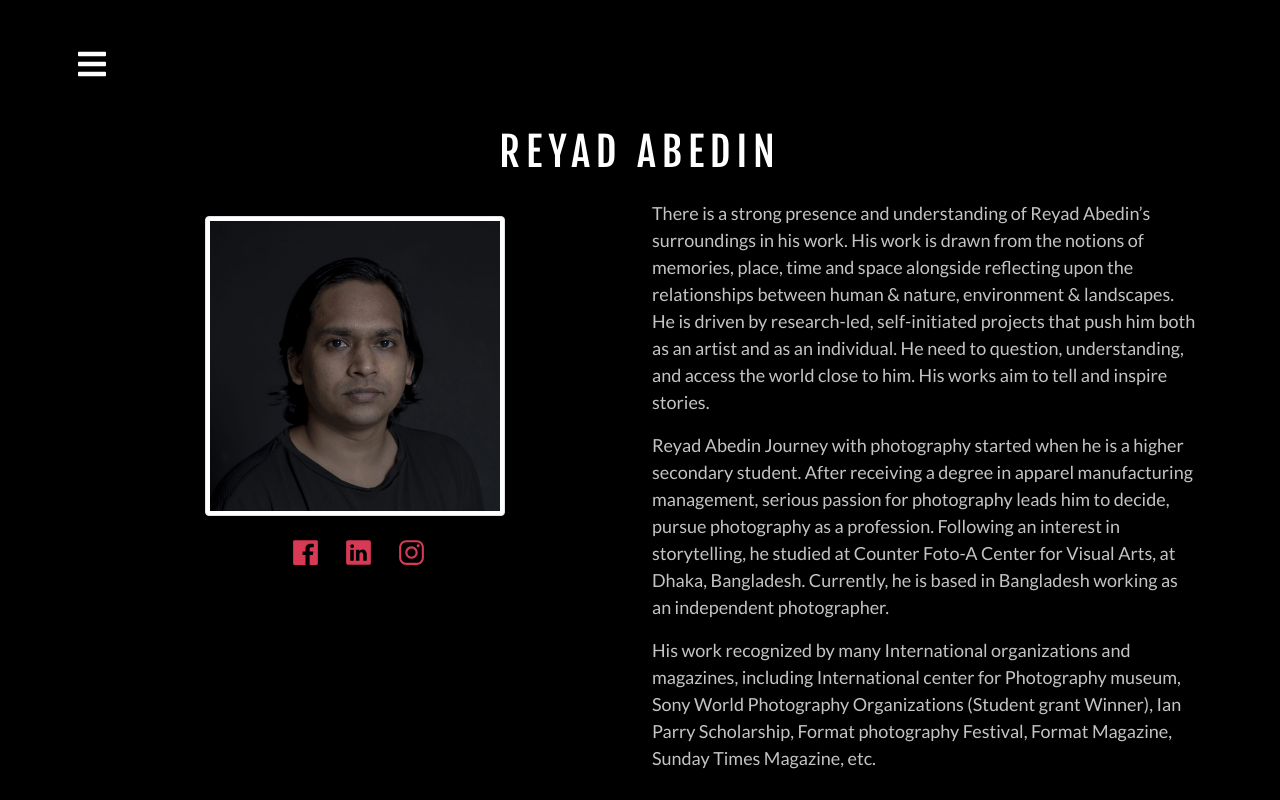
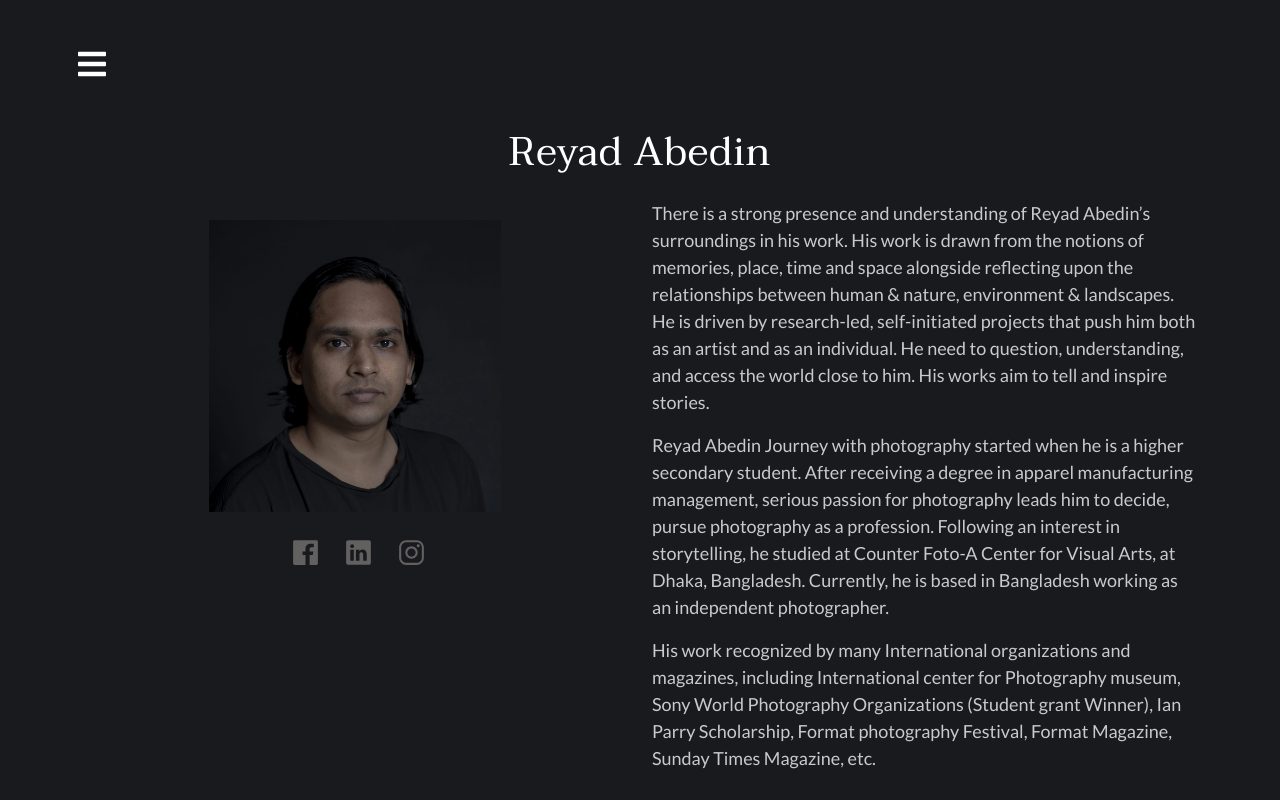
Before and after one commit to SMRsaimon/artist_protfolio, a React (Create React App) app: page /reyad_abedin/about in a window 1280 px wide. Shown: the top 800 px of the page. Built offline with nearby package versions, Linux system fonts and the light colour scheme.

Commit message:
modified

```diff
--- a/src/App.css
+++ b/src/App.css
@@ -1,5 +1,5 @@
 @import url('https://fonts.googleapis.com/css2?family=Lato&display=swap');
-
+@import url('https://fonts.googleapis.com/css2?family=Taviraj&display=swap');
 * {
   box-sizing: border-box;
   margin: 0;
--- a/src/components/About/About.css
+++ b/src/components/About/About.css
@@ -1,5 +1,5 @@
 #about {
-  background: black;
+  background: #191a1e;
   padding-bottom: 70px;
 
   color: rgba(255, 255, 255, 0.767);
@@ -18,3 +18,11 @@
    color: rgb(216, 58, 86);
     font-family: 'Fjalla One', sans-serif;
 }
+.img-thumbnail{
+  padding: 0.25rem;
+  background-color: transparent !important;
+  border: none !important;
+  border-radius: 0.25rem;
+  max-width: 100%;
+  height: auto;
+}
--- a/src/components/About/About.jsx
+++ b/src/components/About/About.jsx
@@ -67,7 +67,7 @@ const About = () => {
         <Sidebar />
 
         <div className="container pt-5">
-        <h1 className="text-center pb-3 text-md-left  home-heading text-uppercase">
+        <h1 className="text-center pb-3 text-md-left  home-heading text-capitalize">
                 Reyad Abedin
               </h1>
           <div className="row">
--- a/src/components/Footer/Footer.jsx
+++ b/src/components/Footer/Footer.jsx
@@ -15,7 +15,8 @@ const Footer = () => {
           </div>
           <div className="col-md-12 d-flex justify-content-center">
               <div className="copy-right-text">
-                     <p> Copyright @ {new Date().getFullYear()} All rights reserved by Riyad Abedin.
+                     <p> Copyright @ {new Date().getFullYear()} All rights reserved by Reyad Abedin
+.
                      Developed by  <a href="https://www.mensadigiworld.com">Mensa Digiworld</a> </p>
               </div>
           </div>
--- a/src/components/Home/Home.css
+++ b/src/components/Home/Home.css
@@ -12,9 +12,9 @@
 
     white-space: nowrap;
 
-    letter-spacing: .15em;
+    letter-spacing: 0.7px;
    color: white;
-   font-family: 'Fjalla One', sans-serif;
+   font-family: 'Taviraj', serif;
 }
 .home-title{
 
--- a/src/components/Home/Home.js
+++ b/src/components/Home/Home.js
@@ -13,7 +13,7 @@ const Home = () => {
         <div className="container">
           <div className="row">
             <div className="col-md-12">
-              <h1 className="text-center home-heading text-uppercase">
+              <h1 className="text-center home-heading text-capitalize">
                 Reyad Abedin
               </h1>
             </div>
--- a/src/components/Navigation/Sidebar.js
+++ b/src/components/Navigation/Sidebar.js
@@ -59,7 +59,7 @@ const Sidebar = () => {
 
   return (
     <>
-      <IconContext.Provider value={{ color: 'red' }}>
+      <IconContext.Provider value={{ color: 'gray' }}>
 
           <NavIcon className="toggle-icon" to='#'>
             <FaIcons.FaBars  onClick={showSidebar} />
--- a/src/components/Navigation/SidebarData.js
+++ b/src/components/Navigation/SidebarData.js
@@ -1,6 +1,6 @@
 import React from 'react';
 import * as FaIcons from 'react-icons/fa';
-import * as AiIcons from 'react-icons/ai';
+
 import * as IoIcons from 'react-icons/io';
 import * as RiIcons from 'react-icons/ri';
 
@@ -11,7 +11,7 @@ export const SidebarData = [
     icon: <IoIcons.IoIosPaper />
   },
   {
-    title: 'Projects',
+    title: 'Personal Projects',
     path: '/',
 
     iconClosed: <RiIcons.RiArrowDownSFill />,
--- a/src/components/Navigation/SubMenu.js
+++ b/src/components/Navigation/SubMenu.js
@@ -12,12 +12,11 @@ const SidebarLink = styled(Link)`
   height: 60px;
   text-decoration: none;
   font-size: 18px;
+  &:hover{
+    color:rgb(238, 233, 233) ;
+  }
 
-  &:hover {
-    background: #252831;
-    border-left: 4px solid #632ce4;
-    cursor: pointer;
-  }
+
 `;
 
 const SidebarLabel = styled.span`
@@ -33,11 +32,11 @@ const DropdownLink = styled(Link)`
   text-decoration: none;
   color: #f5f5f5;
   font-size: 16px;
+  &:hover{
+    color:rgb(238, 233, 233) ;
+  }
 
-  &:hover {
-    border-left: 4px solid #632ce4;
-    cursor: pointer;
-  }
+
 `;
 
 const SubMenu = ({ item,showSidebar }) => {
--- a/src/components/Projects/ProjectContainer/ProjectContainer.css
+++ b/src/components/Projects/ProjectContainer/ProjectContainer.css
@@ -5,7 +5,7 @@
 
   letter-spacing: .8px;
  color: rgb(0, 0, 0);
-  font-family: 'Fjalla One', sans-serif;
+ font-family: 'Taviraj', serif;
 }
 
 .print-img-container img {
--- a/src/components/Projects/ProjectContainer/ProjectContainer.jsx
+++ b/src/components/Projects/ProjectContainer/ProjectContainer.jsx
@@ -55,7 +55,7 @@ const ProjectContainer = ({ projectImg, title }) => {
                   {projectImg.length <= 5 && projectImg.length !== 0 && (
                     <>
                       <h4 className="text-center text-success p-5">
-                        On going......
+                      Work in Progress......
                       </h4>
                       <div className="col-md-12 d-flex justify-content-center">
 
--- a/src/components/SocialLink/SocialLink.css
+++ b/src/components/SocialLink/SocialLink.css
@@ -1,7 +1,7 @@
 .about-social-icon .icon svg {
     width: 53px;
     height: 33px;
-    fill: rgb(216, 58, 86)
+    fill: rgb(99, 96, 96)
   }
   .about-social-icon  {
       margin-right: 30px;
```
Also changed, not shown: 1 other file (tests, documents, lock files or other folders).
